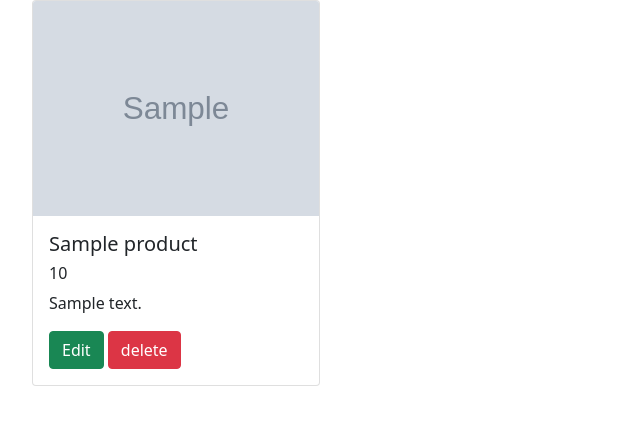
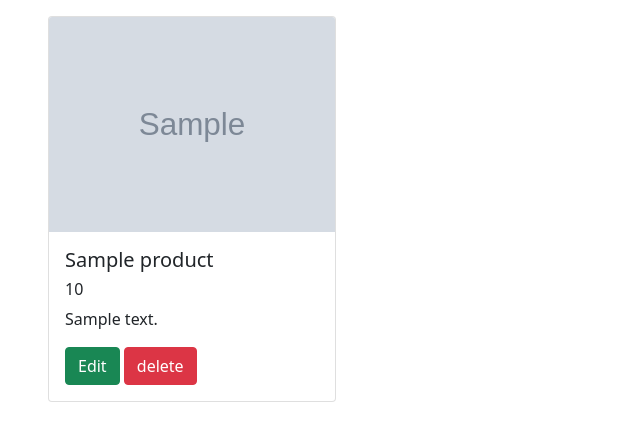
Before and after one commit to salmanulharis/demo1, a Django app: template sixthapp/templates/home.html in a window 1280 px wide. Shown: the part 56-497 px from the top of the page, without its empty margins (0-640 px from the left). Run offline with Django 3.2, Linux system fonts and the light colour scheme; the template is opened without the code that fills it: most values are stand-ins (such as "Sample title", 1, 10 or a date in 2020); grey boxes marked "Sample" are stand-in pictures; some libraries are stand-ins or nearby versions.

Commit message:
forth commit

```diff
--- a/sixthapp/templates/add_category.html
+++ b/sixthapp/templates/add_category.html
@@ -7,7 +7,10 @@
         <form action="" method="POST" enctype="multipart/form-data">
             {% csrf_token %}
             {{ form | crispy }}
-            <input type="submit">
+            <div class="pt-2">
+                <input type="submit" class="btn btn-primary">
+            </div>
+
         </form>
     </div>
 {% endblock %}
--- a/sixthapp/templates/add_product.html
+++ b/sixthapp/templates/add_product.html
@@ -7,7 +7,9 @@
         <form action="" method="POST" enctype="multipart/form-data">
             {% csrf_token %}
             {{ form | crispy }}
-            <input type="submit" class="btn btn-primary">
+            <div class="pt-2">
+                <input type="submit" class="btn btn-primary">
+            </div>
         </form>
     </div>
 {% endblock %}
--- a/sixthapp/templates/home.html
+++ b/sixthapp/templates/home.html
@@ -2,8 +2,9 @@
 {% load static %}
 {% block head %}
     <ul>
+      <div class="d-flex">
         {% for product in products %}
-        <div class="card" style="width: 18rem;">
+        <div class="card m-3" style="width: 18rem;">
           <img class="card-img-top" src="{{ product.image.url }}" alt="Card image cap">
           <div class="card-body">
             <h5 class="card-title">{{ product.name }}</h5>
@@ -22,5 +23,6 @@
             </div>
           </div> -->
         {% endfor %}
+      </div>
     </ul>
 {% endblock %}
```
